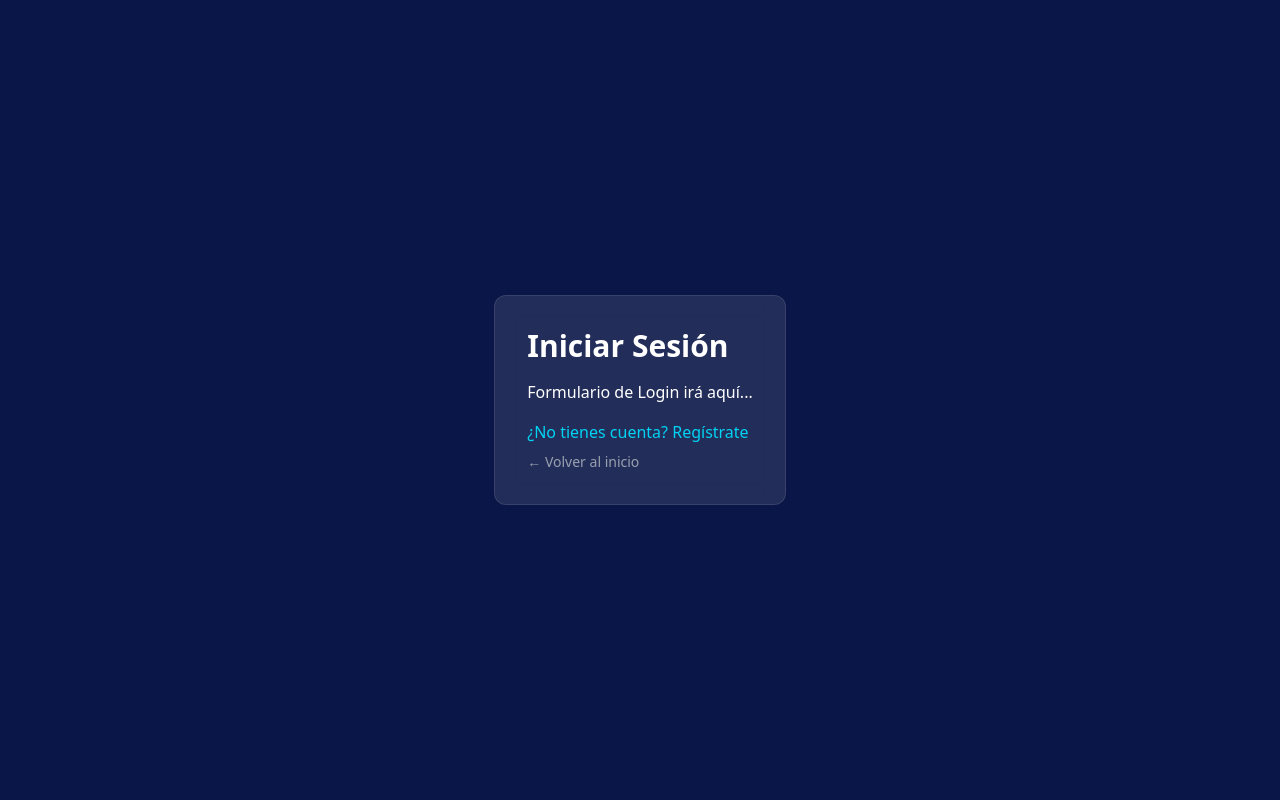
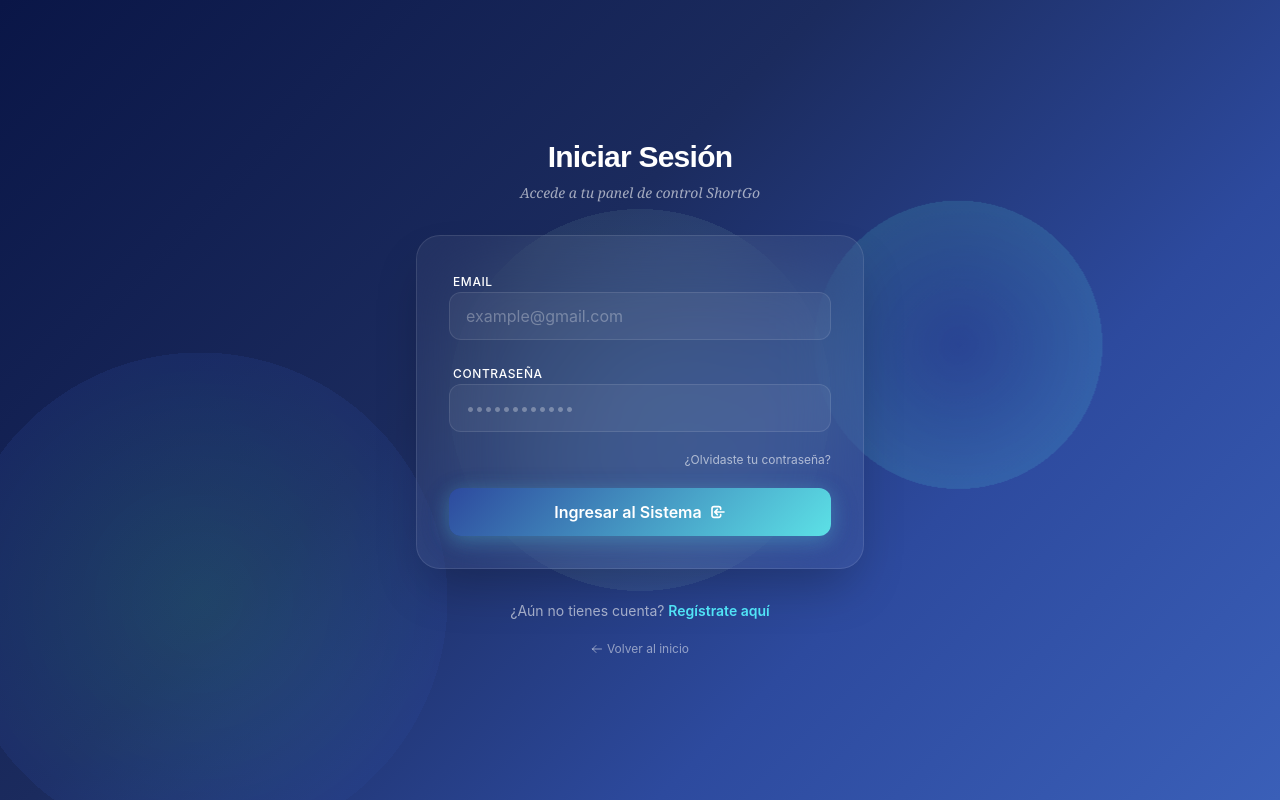
Before and after one commit to DevJorgeRafael/short-go-web, a React (Vite) app: page /auth/login in a window 1280 px wide. Built offline with nearby package versions, Linux system fonts and the light colour scheme.

Commit message:
feat: enhance LoginPage with improved layout and styling, add form inputs and links style: update index.css for optimized gradients and glassmorphism effects refactor: clean up vite.config.ts by removing unnecessary comment

```diff
--- a/src/features/auth/pages/LoginPage.tsx
+++ b/src/features/auth/pages/LoginPage.tsx
@@ -2,16 +2,81 @@ import { Link } from 'react-router-dom';
 
 export const LoginPage = () => {
     return (
-        <div className="min-h-screen flex items-center justify-center text-white">
-            <div className="p-8 bg-white/10 backdrop-blur-md rounded-xl border border-white/10">
-                <h1 className="text-3xl font-bold mb-4">Iniciar Sesión</h1>
-                <p>Formulario de Login irá aquí...</p>
-                <Link to="/register" className="text-cyan-400 hover:underline mt-4 block">
-                    ¿No tienes cuenta? Regístrate
-                </Link>
-                <Link to="/" className="text-gray-400 text-sm hover:underline block mt-2">
-                    ← Volver al inicio
-                </Link>
+        <div className="min-h-screen flex items-center justify-center p-4">
+
+            <div className="w-full max-w-md relative z-10">
+
+                {/* HEADER: Logo/Título pequeño arriba de la tarjeta */}
+                <div className="text-center mb-8">
+                    <h1 className="text-3xl font-display font-bold text-white tracking-tight">
+                        Iniciar Sesión
+                    </h1>
+                    <p className="text-white/60 text-sm mt-2 font-serif italic">
+                        Accede a tu panel de control ShortGo
+                    </p>
+                </div>
+
+                {/* TARJETA PRINCIPAL - USANDO CLASE GLASS */}
+                <div className="glass-card rounded-3xl p-8">
+                    <form className="space-y-5">
+                        {/* Input Usuario */}
+                        <div className="space-y-2">
+                            <label className="text-xs font-medium text-white uppercase tracking-wider ml-1">
+                                Email
+                            </label>
+                            <input
+                                type="email"
+                                placeholder="example@gmail.com"
+                                className="glass-input w-full h-12 rounded-xl px-4 text-white placeholder:text-white/30"
+                            />
+                        </div>
+
+                        {/* Input Contraseña */}
+                        <div className="space-y-2">
+                            <label className="text-xs font-medium text-white uppercase tracking-wider ml-1">
+                                Contraseña
+                            </label>
+                            <input
+                                type="password"
+                                placeholder="••••••••••••"
+                                className="glass-input w-full h-12 rounded-xl px-4 text-white placeholder:text-white/30"
+                            />
+                        </div>
+
+                        {/* Link Olvidaste contraseña */}
+                        <div className="flex justify-end">
+                            <Link to="/auth/forgot-password" className="text-xs text-white/60 hover:text-cyan-300 transition-colors">
+                                ¿Olvidaste tu contraseña?
+                            </Link>
+                        </div>
+
+                        {/* Botón de Acción */}
+                        <button className="btn-gradient w-full h-12 rounded-xl text-white font-semibold flex items-center justify-center gap-2 mt-2">
+                            <span>Ingresar al Sistema</span>
+                            <svg className="w-4 h-4" fill="none" viewBox="0 0 24 24" stroke="currentColor" strokeWidth={2.5}>
+                                <path strokeLinecap="round" strokeLinejoin="round" d="M11 16l-4-4m0 0l4-4m-4 4h14m-5 4v1a3 3 0 01-3 3H6a3 3 0 01-3-3V7a3 3 0 013-3h7a3 3 0 013 3v1" />
+                            </svg>
+                        </button>
+                    </form>
+                </div>
+
+                {/* FOOTER / LINKS EXTERNOS */}
+                <div className="mt-8 text-center space-y-4">
+                    <p className="text-sm text-white/60">
+                        ¿Aún no tienes cuenta?{' '}
+                        <Link to="/auth/register" className="text-cyan-300 font-semibold hover:text-cyan-200 transition-colors">
+                            Regístrate aquí
+                        </Link>
+                    </p>
+
+                    <Link to="/" className="inline-flex items-center gap-1 text-xs text-white/50 hover:text-white transition-colors">
+                        <svg className="w-3 h-3" fill="none" viewBox="0 0 24 24" stroke="currentColor">
+                            <path strokeLinecap="round" strokeLinejoin="round" strokeWidth={2} d="M10 19l-7-7m0 0l7-7m-7 7h18" />
+                        </svg>
+                        Volver al inicio
+                    </Link>
+                </div>
+
             </div>
         </div>
     );
--- a/src/index.css
+++ b/src/index.css
@@ -1,70 +1,121 @@
 @import "tailwindcss";
 
 @theme {
-  /* ... TUS VARIABLES (déjalas igual) ... */
+  /* === PALETAS === */
   --color-gi-deep: #0a1647;
   --color-gi-night: #1b2b5e;
   --color-gi-royal: #2d4a9e;
   --color-gi-green: #4effb8;
   --color-gi-cyan: #5ce1e6;
-  /* ... resto de variables ... */
+
+  /* Fuentes */
+  --font-sans: Inter, "SF Pro Display", -apple-system, system-ui, sans-serif;
+  --font-display: "Clash Display", "PP Mori", sans-serif;
+  --font-serif: "PP Editorial New", "Tiempos", Georgia, serif;
 }
 
-/* === CONFIGURACIÓN BASE Y FONDO === */
+/* === CONFIGURACIÓN BASE === */
 html,
-body,
-#root {
+body {
   height: 100%;
   width: 100%;
   margin: 0;
   padding: 0;
-  background: var(--color-gi-deep);
-  /* Fondo base por si falla el gradiente */
+  overflow-x: hidden;
+  font-family: var(--font-sans);
   color: white;
-  font-family: var(--font-sans);
-  overflow-x: hidden;
-  /* Evita scroll lateral si las bolas se salen */
 }
 
-/* El gradiente principal va en el body */
+/* Gradiente de fondo optimizado */
 body {
-  background: linear-gradient(180deg, var(--color-gi-deep) 0%, var(--color-gi-night) 50%, var(--color-gi-royal) 100%);
+  background: linear-gradient(135deg,
+      #0a1647 0%,
+      #1b2b5e 40%,
+      #2d4a9e 70%,
+      #3a5fb8 100%);
+  background-attachment: fixed;
   position: relative;
-  /* Necesario para posicionar los círculos */
+  min-height: 100vh;
 }
 
-/* === CÍRCULOS DE FONDO (Hechos con CSS puro) === */
+#root {
+  min-height: 100%;
+  width: 100%;
+  background: transparent;
+  position: relative;
+  z-index: 1;
+}
 
-/* Círculo 1: Arriba Izquierda (Azul/Cyan) */
+/* === CÍRCULOS DE FONDO === */
+
+/* Círculo principal central - Luz suave grande */
 body::before {
   content: '';
   position: fixed;
-  top: -10%;
-  left: -10%;
-  width: 50vw;
-  height: 50vw;
-  background: radial-gradient(circle, rgba(92, 225, 230, 0.15), transparent 70%);
+  top: 50%;
+  left: 50%;
+  transform: translate(-50%, -50%);
+  width: 900px;
+  height: 900px;
+  background: radial-gradient(circle,
+      rgba(175, 252, 255, 0.15) 0%,
+      rgba(192, 255, 230, 0.08) 30%,
+      transparent 0%);
   border-radius: 50%;
-  filter: blur(60px);
-  z-index: -1;
-  /* Detrás de todo */
-  animation: float 10s ease-in-out infinite;
+  z-index: 0;
+  pointer-events: none;
 }
 
-/* Círculo 2: Abajo Derecha (Royal/Azul) */
+/* Círculo superior derecho - Acento cyan */
 body::after {
   content: '';
   position: fixed;
-  bottom: -10%;
-  right: -10%;
-  width: 60vw;
-  height: 60vw;
-  background: radial-gradient(circle, rgba(45, 74, 158, 0.2), transparent 70%);
+  top: 10%;
+  right: 5%;
+  width: 500px;
+  height: 500px;
+  background: radial-gradient(circle,
+      rgba(45, 74, 158, 0.35) 0%,
+      rgba(92, 225, 230, 0.15) 40%,
+      transparent 0%);
   border-radius: 50%;
-  filter: blur(80px);
-  z-index: -1;
-  /* Detrás de todo */
-  animation: pulse 8s ease-in-out infinite;
+  z-index: 0;
+  animation: float 12s ease-in-out infinite;
+  pointer-events: none;
+}
+
+/* Círculo inferior izquierdo - Balance */
+#root::before {
+  content: '';
+  position: fixed;
+  bottom: -150px;
+  left: -150px;
+  width: 700px;
+  height: 700px;
+  background: radial-gradient(circle,
+      rgba(78, 255, 184, 0.12) 0%,
+      rgba(45, 74, 158, 0.2) 50%,
+      transparent 0%);
+  border-radius: 50%;
+  z-index: 0;
+  pointer-events: none;
+}
+
+/* Círculo adicional superior izquierdo */
+#root::after {
+  content: '';
+  position: fixed;
+  top: 20%;
+  left: 10%;
+  width: 350px;
+  height: 350px;
+  background: radial-gradient(circle,
+      rgba(92, 225, 230, 0.1) 0%,
+      transparent 0%);
+  border-radius: 50%;
+  z-index: 0;
+  animation: float 15s ease-in-out infinite reverse;
+  pointer-events: none;
 }
 
 /* === ANIMACIONES === */
@@ -72,24 +123,55 @@ body::after {
 
   0%,
   100% {
-    transform: translate(0, 0);
+    transform: translate(0, 0) scale(1);
   }
 
-  50% {
-    transform: translate(20px, 20px);
+  33% {
+    transform: translate(-20px, 30px) scale(1.05);
+  }
+
+  66% {
+    transform: translate(20px, -20px) scale(0.95);
   }
 }
 
-@keyframes pulse {
+/* === ESTILOS PARA GLASSMORPHISM === */
+.glass-card {
+  background: rgba(255, 255, 255, 0.05);
+  backdrop-filter: blur(40px);
+  border: 1px solid rgba(255, 255, 255, 0.1);
+  box-shadow: 0 25px 50px -12px rgba(0, 0, 0, 0.25);
+}
 
-  0%,
-  100% {
-    opacity: 0.5;
-    transform: scale(1);
-  }
+.glass-input {
+  background: rgba(255, 255, 255, 0.05);
+  border: 1px solid rgba(255, 255, 255, 0.1);
+  transition: all 0.3s;
+}
 
-  50% {
-    opacity: 0.8;
-    transform: scale(1.1);
-  }
+.glass-input:focus {
+  outline: none;
+  border-color: rgba(6, 182, 212, 0.5);
+  background: rgba(255, 255, 255, 0.1);
 }
+
+/* Botón con gradiente vibrante */
+.btn-gradient {
+  background: linear-gradient(135deg, #2d4a9e 0%, #5ce1e6 100%);
+  box-shadow:
+    0 4px 20px rgba(92, 225, 230, 0.3),
+    0 8px 30px rgba(45, 74, 158, 0.2);
+  transition: all 0.3s ease;
+}
+
+.btn-gradient:hover {
+  background: linear-gradient(135deg, #3a5fb8 0%, #4effb8 100%);
+  box-shadow:
+    0 6px 24px rgba(92, 225, 230, 0.4),
+    0 12px 36px rgba(78, 255, 184, 0.3);
+  transform: translateY(-2px);
+}
+
+.btn-gradient:active {
+  transform: translateY(0) scale(0.98);
+}
--- a/vite.config.ts
+++ b/vite.config.ts
@@ -3,7 +3,6 @@ import react from '@vitejs/plugin-react-swc'
 import tailwindcss from '@tailwindcss/vite'
 import path from 'path'
 
-// https://vite.dev/config/
 export default defineConfig({
   plugins: [
     react(),
```
